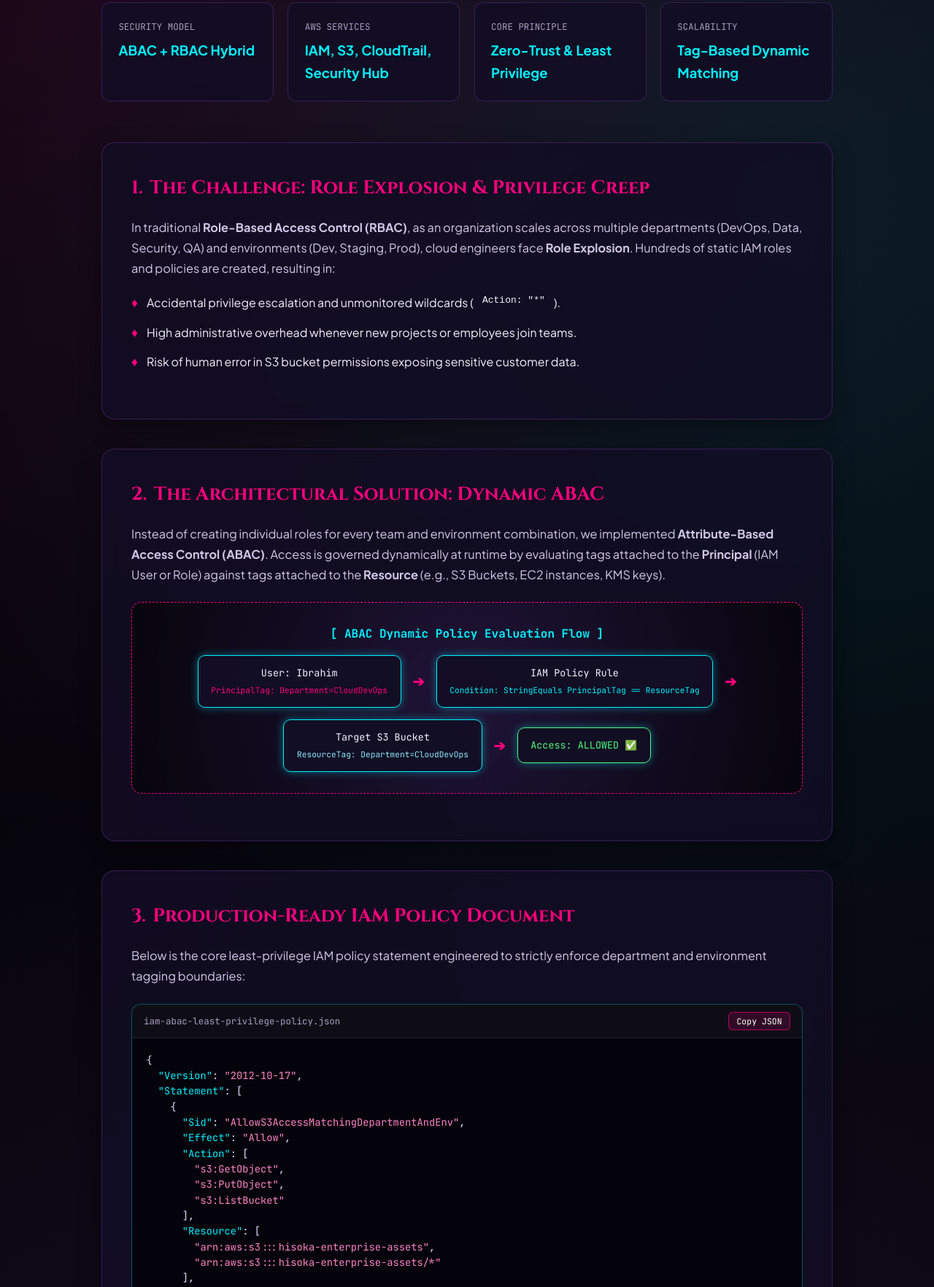
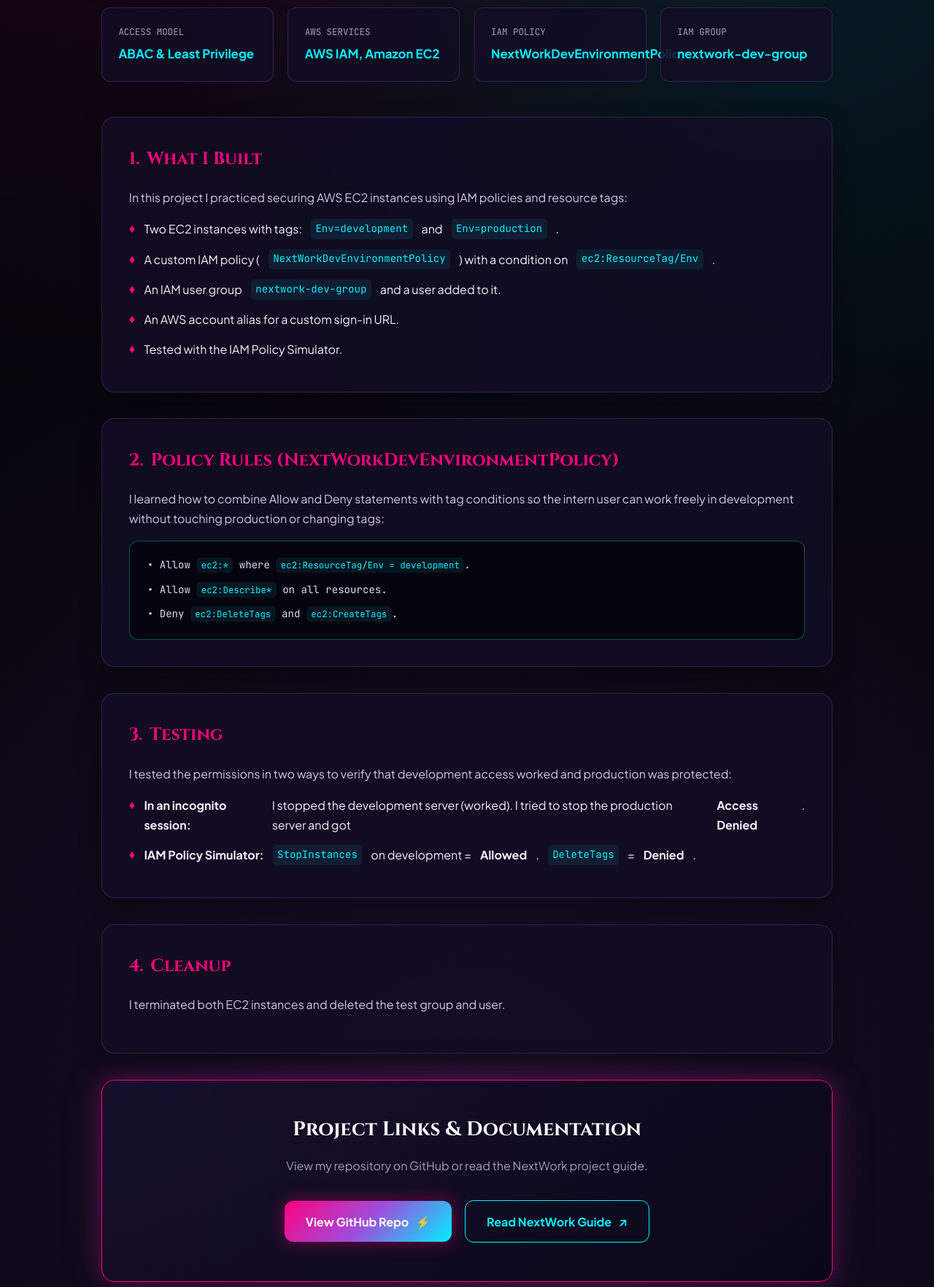
Before and after one commit to ibrahim-a-elsayed-eng/nextwork-s3-hisoka-portfolio, a plain HTML site: page projects/iam-cloud-security.html in a window 1280 px wide. Shown: the part 1036-2800 px from the top of the page at 73% size. Drawn offline with Linux system fonts and the light colour scheme.

Commit message:
Rewrite IAM project card and page using real NextWork notes

```diff
--- a/projects/iam-cloud-security.html
+++ b/projects/iam-cloud-security.html
@@ -3,8 +3,8 @@
 <head>
   <meta charset="UTF-8" />
   <meta name="viewport" content="width=device-width, initial-scale=1.0" />
-  <meta name="description" content="AWS IAM Cloud Security & ABAC Access Control Case Study by Ibrahim Ahmed | Cloud Engineer & Tech Magician" />
-  <title>AWS IAM Cloud Security &amp; ABAC Case Study | Ibrahim Ahmed</title>
+  <meta name="description" content="AWS IAM Cloud Security & ABAC Access Control (NextWork project) by Ibrahim Ahmed" />
+  <title>AWS IAM Cloud Security &amp; ABAC Access Control | Ibrahim Ahmed</title>
   <link rel="preconnect" href="https://fonts.googleapis.com" />
   <link rel="preconnect" href="https://fonts.gstatic.com" crossorigin />
   <link href="https://fonts.googleapis.com/css2?family=Cinzel:wght@600;700;800&family=JetBrains+Mono:wght@400;500;700&family=Plus+Jakarta+Sans:wght@400;500;600;700&display=swap" rel="stylesheet" />
@@ -117,10 +117,9 @@
       padding: 3rem 1.5rem 6rem;
     }
 
-    /* Hero Banner Area */
     .hero-case {
       text-align: center;
-      margin-bottom: 3.5rem;
+      margin-bottom: 3rem;
     }
 
     .eyebrow {
@@ -139,7 +138,7 @@
 
     .case-title {
       font-family: 'Cinzel', serif;
-      font-size: clamp(2rem, 4.5vw, 3.2rem);
+      font-size: clamp(1.9rem, 4.5vw, 3.1rem);
       line-height: 1.2;
       background: var(--gradient-text);
       -webkit-background-clip: text;
@@ -149,9 +148,9 @@
 
     .case-subtitle {
       color: var(--text-muted);
-      font-size: 1.12rem;
+      font-size: 1.08rem;
       max-width: 780px;
-      margin: 0 auto 2rem;
+      margin: 0 auto;
     }
 
     .banner-wrapper {
@@ -160,7 +159,7 @@
       padding: 3px;
       background: linear-gradient(135deg, var(--magenta), var(--purple), var(--electric-blue));
       box-shadow: var(--shadow-aura);
-      margin-bottom: 3.5rem;
+      margin-bottom: 3rem;
       overflow: hidden;
     }
 
@@ -171,12 +170,11 @@
       border-radius: 17px;
     }
 
-    /* Key Specs Grid */
     .specs-grid {
       display: grid;
       grid-template-columns: repeat(auto-fit, minmax(220px, 1fr));
       gap: 1.2rem;
-      margin-bottom: 3.5rem;
+      margin-bottom: 3rem;
     }
 
     .spec-card {
@@ -195,27 +193,26 @@
     }
 
     .spec-value {
-      font-size: 1.15rem;
+      font-size: 1.05rem;
       font-weight: 700;
       color: var(--electric-blue);
     }
 
-    /* Article Sections */
     .section-card {
       background: var(--bg-card);
       border: 1px solid var(--border-subtle);
       border-radius: var(--radius-lg);
-      padding: 2.5rem;
-      margin-bottom: 2.5rem;
+      padding: 2.3rem;
+      margin-bottom: 2.2rem;
       backdrop-filter: blur(12px);
       box-shadow: 0 10px 30px rgba(0, 0, 0, 0.4);
     }
 
     .section-card h2 {
       font-family: 'Cinzel', serif;
-      font-size: 1.6rem;
+      font-size: 1.5rem;
       color: var(--magenta);
-      margin-bottom: 1.2rem;
+      margin-bottom: 1.15rem;
       display: flex;
       align-items: center;
       gap: 0.6rem;
@@ -223,15 +220,15 @@
 
     .section-card p {
       color: #d1c8e8;
-      font-size: 1.02rem;
-      margin-bottom: 1.2rem;
+      font-size: 1rem;
+      margin-bottom: 1rem;
     }
 
     .feature-list {
       list-style: none;
       display: grid;
       gap: 0.85rem;
-      margin-bottom: 1.5rem;
+      margin-bottom: 0.5rem;
     }
 
     .feature-list li {
@@ -244,101 +241,35 @@
     .feature-list li::before {
       content: "♦";
       color: var(--magenta);
-      font-size: 1.1rem;
+      font-size: 1.05rem;
       line-height: 1.5;
     }
 
-    /* Code & Terminal Blocks */
-    .code-box {
-      background: rgba(5, 4, 12, 0.95);
+    code {
+      font-family: 'JetBrains Mono', monospace;
+      font-size: 0.88em;
+      color: var(--electric-blue);
+      background: rgba(0, 240, 255, 0.08);
+      padding: 0.12rem 0.4rem;
+      border-radius: 5px;
+    }
+
+    .policy-summary-box {
+      background: rgba(5, 4, 12, 0.92);
       border: 1px solid rgba(0, 240, 255, 0.35);
       border-radius: var(--radius-md);
-      overflow: hidden;
-      margin: 1.5rem 0;
+      padding: 1.35rem 1.5rem;
+      margin-top: 1rem;
+      font-family: 'JetBrains Mono', monospace;
+      font-size: 0.88rem;
+      color: #e2d9ff;
+      display: grid;
+      gap: 0.6rem;
     }
 
-    .code-header {
-      display: flex;
-      justify-content: space-between;
-      align-items: center;
-      padding: 0.65rem 1rem;
-      background: rgba(255, 255, 255, 0.04);
-      border-bottom: 1px solid rgba(255, 255, 255, 0.08);
-      font-family: 'JetBrains Mono', monospace;
-      font-size: 0.78rem;
-      color: var(--text-muted);
-    }
-
-    .copy-btn {
-      background: rgba(255, 0, 127, 0.15);
-      border: 1px solid var(--border-neon);
-      color: #fff;
-      padding: 0.25rem 0.65rem;
-      border-radius: 6px;
-      font-size: 0.72rem;
-      cursor: pointer;
-      font-family: inherit;
-      transition: var(--transition);
-    }
-
-    .copy-btn:hover {
-      background: var(--magenta);
-    }
-
-    pre code {
-      display: block;
-      padding: 1.2rem;
-      font-family: 'JetBrains Mono', monospace;
-      font-size: 0.86rem;
-      color: #e2d9ff;
-      overflow-x: auto;
-      line-height: 1.55;
-    }
-
-    .code-comment { color: #7f74a2; }
-    .code-key { color: var(--electric-blue); }
-    .code-str { color: #ff85c1; }
-
-    /* Architecture Flow Box */
-    .flow-diagram {
-      background: radial-gradient(circle at center, rgba(157, 78, 221, 0.12), rgba(6, 5, 12, 0.9));
-      border: 1px dashed var(--magenta);
-      border-radius: 14px;
-      padding: 1.8rem;
-      margin: 1.5rem 0;
-      text-align: center;
-      font-family: 'JetBrains Mono', monospace;
-    }
-
-    .flow-steps {
-      display: flex;
-      flex-wrap: wrap;
-      align-items: center;
-      justify-content: center;
-      gap: 1rem;
-      margin-top: 1rem;
-    }
-
-    .flow-node {
-      background: rgba(18, 14, 36, 0.95);
-      border: 1px solid var(--electric-blue);
-      padding: 0.75rem 1.1rem;
-      border-radius: 10px;
-      color: var(--text-main);
-      font-size: 0.84rem;
-      box-shadow: 0 0 12px var(--blue-glow);
-    }
-
-    .flow-arrow {
-      color: var(--magenta);
-      font-size: 1.2rem;
-      font-weight: 700;
-    }
-
-    /* Actions Footer */
     .cta-box {
       text-align: center;
-      padding: 3rem 2rem;
+      padding: 2.8rem 2rem;
       background: linear-gradient(145deg, rgba(22, 16, 44, 0.9), rgba(10, 8, 24, 0.95));
       border: 1px solid var(--magenta);
       border-radius: var(--radius-lg);
@@ -390,8 +321,6 @@
 
     @media (max-width: 768px) {
       .section-card { padding: 1.6rem 1.2rem; }
-      .flow-steps { flex-direction: column; }
-      .flow-arrow { transform: rotate(90deg); }
     }
   </style>
 </head>
@@ -402,164 +331,100 @@
       <a href="../index.html#projects" class="back-btn">
         <span>← Back to Main Portfolio</span>
       </a>
-      <span class="badge-rank">QUEEN ♦ // HISOKA ARCHIVES</span>
+      <span class="badge-rank">QUEEN ♦ // NEXTWORK IAM PROJECT</span>
     </div>
   </header>
 
   <main>
-    <!-- Hero Title -->
     <section class="hero-case">
-      <div class="eyebrow">♠ AWS IAM &amp; Enterprise Governance ♦</div>
+      <div class="eyebrow">♦ NextWork Project • AWS IAM &amp; ABAC ♠</div>
       <h1 class="case-title">AWS IAM Cloud Security &amp; ABAC Access Control</h1>
       <p class="case-subtitle">
-        Leveling Up: From S3 Bucket to IAM Least Privilege Security! Implementing dynamic Attribute-Based Access Control to scale security boundaries without role explosion.
+        I used Attribute-Based Access Control (ABAC) and the principle of least privilege with AWS IAM and resource tags. I gave a new intern user full control over development resources and protected production.
       </p>
     </section>
 
-    <!-- Main Visual Banner -->
     <div class="banner-wrapper">
-      <img src="../iam-abac-banner.jpg" alt="AWS IAM &amp; ABAC Case Study Banner with Hisoka" class="banner-img" />
+      <img src="../iam-abac-banner.jpg" alt="AWS IAM Cloud Security &amp; ABAC Access Control Banner" class="banner-img" />
     </div>
 
-    <!-- Quick Technical Specs -->
     <div class="specs-grid">
       <div class="spec-card">
-        <div class="spec-label">Security Model</div>
-        <div class="spec-value">ABAC + RBAC Hybrid</div>
+        <div class="spec-label">Access Model</div>
+        <div class="spec-value">ABAC &amp; Least Privilege</div>
       </div>
       <div class="spec-card">
         <div class="spec-label">AWS Services</div>
-        <div class="spec-value">IAM, S3, CloudTrail, Security Hub</div>
+        <div class="spec-value">AWS IAM, Amazon EC2</div>
       </div>
       <div class="spec-card">
-        <div class="spec-label">Core Principle</div>
-        <div class="spec-value">Zero-Trust &amp; Least Privilege</div>
+        <div class="spec-label">IAM Policy</div>
+        <div class="spec-value">NextWorkDevEnvironmentPolicy</div>
       </div>
       <div class="spec-card">
-        <div class="spec-label">Scalability</div>
-        <div class="spec-value">Tag-Based Dynamic Matching</div>
+        <div class="spec-label">IAM Group</div>
+        <div class="spec-value">nextwork-dev-group</div>
       </div>
     </div>
 
-    <!-- Section 1: The Problem -->
+    <!-- Section 1: What I Built -->
     <section class="section-card">
-      <h2><span>1.</span> The Challenge: Role Explosion &amp; Privilege Creep</h2>
-      <p>
-        In traditional <strong>Role-Based Access Control (RBAC)</strong>, as an organization scales across multiple departments (DevOps, Data, Security, QA) and environments (Dev, Staging, Prod), cloud engineers face <strong>Role Explosion</strong>. Hundreds of static IAM roles and policies are created, resulting in:
-      </p>
+      <h2><span>1.</span> What I Built</h2>
+      <p>In this project I practiced securing AWS EC2 instances using IAM policies and resource tags:</p>
       <ul class="feature-list">
-        <li>Accidental privilege escalation and unmonitored wildcards (<code>Action: "*"</code>).</li>
-        <li>High administrative overhead whenever new projects or employees join teams.</li>
-        <li>Risk of human error in S3 bucket permissions exposing sensitive customer data.</li>
+        <li>Two EC2 instances with tags: <code>Env=development</code> and <code>Env=production</code>.</li>
+        <li>A custom IAM policy (<code>NextWorkDevEnvironmentPolicy</code>) with a condition on <code>ec2:ResourceTag/Env</code>.</li>
+        <li>An IAM user group <code>nextwork-dev-group</code> and a user added to it.</li>
+        <li>An AWS account alias for a custom sign-in URL.</li>
+        <li>Tested with the IAM Policy Simulator.</li>
       </ul>
     </section>
 
-    <!-- Section 2: The Solution (ABAC) -->
+    <!-- Section 2: Policy Rules -->
     <section class="section-card">
-      <h2><span>2.</span> The Architectural Solution: Dynamic ABAC</h2>
-      <p>
-        Instead of creating individual roles for every team and environment combination, we implemented <strong>Attribute-Based Access Control (ABAC)</strong>. Access is governed dynamically at runtime by evaluating tags attached to the <strong>Principal</strong> (IAM User or Role) against tags attached to the <strong>Resource</strong> (e.g., S3 Buckets, EC2 instances, KMS keys).
-      </p>
-
-      <!-- Flow Visual -->
-      <div class="flow-diagram">
-        <div style="color: var(--electric-blue); font-weight: 700; margin-bottom: 0.5rem;">[ ABAC Dynamic Policy Evaluation Flow ]</div>
-        <div class="flow-steps">
-          <div class="flow-node">User: Ibrahim<br><small style="color: var(--magenta);">PrincipalTag: Department=CloudDevOps</small></div>
-          <span class="flow-arrow">➔</span>
-          <div class="flow-node">IAM Policy Rule<br><small style="color: #00f0ff;">Condition: StringEquals PrincipalTag == ResourceTag</small></div>
-          <span class="flow-arrow">➔</span>
-          <div class="flow-node">Target S3 Bucket<br><small style="color: #8be9fd;">ResourceTag: Department=CloudDevOps</small></div>
-          <span class="flow-arrow">➔</span>
-          <div class="flow-node" style="border-color: #50fa7b; color: #50fa7b;">Access: ALLOWED ✅</div>
-        </div>
+      <h2><span>2.</span> Policy Rules (NextWorkDevEnvironmentPolicy)</h2>
+      <p>I learned how to combine Allow and Deny statements with tag conditions so the intern user can work freely in development without touching production or changing tags:</p>
+      <div class="policy-summary-box">
+        <div>• Allow <code>ec2:*</code> where <code>ec2:ResourceTag/Env = development</code>.</div>
+        <div>• Allow <code>ec2:Describe*</code> on all resources.</div>
+        <div>• Deny <code>ec2:DeleteTags</code> and <code>ec2:CreateTags</code>.</div>
       </div>
     </section>
 
-    <!-- Section 3: IAM Policy Implementation -->
+    <!-- Section 3: Testing -->
     <section class="section-card">
-      <h2><span>3.</span> Production-Ready IAM Policy Document</h2>
-      <p>
-        Below is the core least-privilege IAM policy statement engineered to strictly enforce department and environment tagging boundaries:
-      </p>
-
-      <div class="code-box">
-        <div class="code-header">
-          <span>iam-abac-least-privilege-policy.json</span>
-          <button class="copy-btn" id="copy-code-btn" type="button">Copy JSON</button>
-        </div>
-        <pre><code id="policy-code">{
-  <span class="code-key">"Version"</span>: <span class="code-str">"2012-10-17"</span>,
-  <span class="code-key">"Statement"</span>: [
-    {
-      <span class="code-key">"Sid"</span>: <span class="code-str">"AllowS3AccessMatchingDepartmentAndEnv"</span>,
-      <span class="code-key">"Effect"</span>: <span class="code-str">"Allow"</span>,
-      <span class="code-key">"Action"</span>: [
-        <span class="code-str">"s3:GetObject"</span>,
-        <span class="code-str">"s3:PutObject"</span>,
-        <span class="code-str">"s3:ListBucket"</span>
-      ],
-      <span class="code-key">"Resource"</span>: [
-        <span class="code-str">"arn:aws:s3:::hisoka-enterprise-assets"</span>,
-        <span class="code-str">"arn:aws:s3:::hisoka-enterprise-assets/*"</span>
-      ],
-      <span class="code-key">"Condition"</span>: {
-        <span class="code-key">"StringEquals"</span>: {
-          <span class="code-str">"aws:ResourceTag/Department"</span>: <span class="code-str">"${aws:PrincipalTag/Department}"</span>,
-          <span class="code-str">"aws:ResourceTag/Environment"</span>: <span class="code-str">"${aws:PrincipalTag/Environment}"</span>
-        }
-      }
-    },
-    {
-      <span class="code-key">"Sid"</span>: <span class="code-str">"ExplicitDenyPrivilegeEscalation"</span>,
-      <span class="code-key">"Effect"</span>: <span class="code-str">"Deny"</span>,
-      <span class="code-key">"Action"</span>: [
-        <span class="code-str">"iam:CreatePolicyVersion"</span>,
-        <span class="code-str">"iam:SetDefaultPolicyVersion"</span>,
-        <span class="code-str">"iam:AttachUserPolicy"</span>
-      ],
-      <span class="code-key">"Resource"</span>: <span class="code-str">"*"</span>
-    }
-  ]
-}</code></pre>
-      </div>
+      <h2><span>3.</span> Testing</h2>
+      <p>I tested the permissions in two ways to verify that development access worked and production was protected:</p>
+      <ul class="feature-list">
+        <li><strong>In an incognito session:</strong> I stopped the development server (worked). I tried to stop the production server and got <strong>Access Denied</strong>.</li>
+        <li><strong>IAM Policy Simulator:</strong> <code>StopInstances</code> on development = <strong>Allowed</strong>. <code>DeleteTags</code> = <strong>Denied</strong>.</li>
+      </ul>
     </section>
 
-    <!-- Section 4: Testing & Verification -->
+    <!-- Section 4: Cleanup -->
     <section class="section-card">
-      <h2><span>4.</span> Testing &amp; Verification with AWS CLI</h2>
+      <h2><span>4.</span> Cleanup</h2>
       <p>
-        Simulated multi-role permission requests via the AWS CLI and IAM Policy Simulator to verify that cross-department tampering is automatically blocked:
+        I terminated both EC2 instances and deleted the test group and user.
       </p>
-
-      <div class="code-box">
-        <div class="code-header"><span>AWS CLI Simulation Log</span></div>
-        <pre><code><span class="code-comment"># Test 1: Matching department tag (DevOps -> DevOps Assets)</span>
-$ aws s3 cp deployment.tar.gz s3://hisoka-enterprise-assets/devops/
-upload: ./deployment.tar.gz to s3://hisoka-enterprise-assets/devops/deployment.tar.gz [200 OK]
-
-<span class="code-comment"># Test 2: Mismatched department tag (DevOps -> Financial Assets)</span>
-$ aws s3 cp ledger.csv s3://hisoka-enterprise-assets/finance/
-upload failed: (AccessDenied) when calling PutObject: User is not authorized based on tag condition.</code></pre>
-      </div>
     </section>
 
     <!-- Call to action -->
     <div class="cta-box">
-      <h3 style="font-family: 'Cinzel', serif; font-size: 1.8rem; margin-bottom: 0.8rem; color: #fff;">
-        Interested in Cloud Security &amp; Infrastructure?
+      <h3 style="font-family: 'Cinzel', serif; font-size: 1.7rem; margin-bottom: 0.8rem; color: #fff;">
+        Project Links &amp; Documentation
       </h3>
-      <p style="color: var(--text-muted); max-width: 620px; margin: 0 auto 1.8rem;">
-        Let's discuss zero-trust cloud architectures, AWS automation pipelines, and infrastructure as code.
+      <p style="color: var(--text-muted); max-width: 620px; margin: 0 auto 1.6rem;">
+        View my repository on GitHub or read the NextWork project guide.
       </p>
       <div>
-        <a href="https://github.com/ibrahim-a-elsayed-eng" target="_blank" rel="noopener noreferrer" class="btn-action btn-primary">
-          <span>View GitHub Repository</span>
+        <a href="https://github.com/ibrahim-a-elsayed-eng/aws-iam-abac-security" target="_blank" rel="noopener noreferrer" class="btn-action btn-primary">
+          <span>View GitHub Repo</span>
           <span>⚡</span>
         </a>
-        <a href="../index.html#contact" class="btn-action btn-outline">
-          <span>Summon / Contact Ibrahim</span>
-          <span>🃏</span>
+        <a href="https://nextwork.ai/hemaa/docs/51a5fd24-7458-58a6-8653-9b90119a0e4a" target="_blank" rel="noopener noreferrer" class="btn-action btn-outline">
+          <span>Read NextWork Guide</span>
+          <span>↗</span>
         </a>
       </div>
     </div>
@@ -570,18 +435,5 @@ upload failed: (AccessDenied) when calling PutObject: User is not authorized bas
     <p>&copy; 2026 <strong>Ibrahim Ahmed</strong> — Cloud Engineer &amp; Tech Magician. Hosted on GitHub Pages.</p>
   </footer>
 
-  <script>
-    // Copy Code Helper
-    const copyBtn = document.getElementById('copy-code-btn');
-    if (copyBtn) {
-      copyBtn.addEventListener('click', () => {
-        const text = document.getElementById('policy-code').innerText;
-        navigator.clipboard.writeText(text).then(() => {
-          copyBtn.textContent = 'Copied! 🃏';
-          setTimeout(() => copyBtn.textContent = 'Copy JSON', 2200);
-        });
-      });
-    }
-  </script>
 </body>
 </html>
```
Also changed, not shown: index.html (+23 -36 lines).
